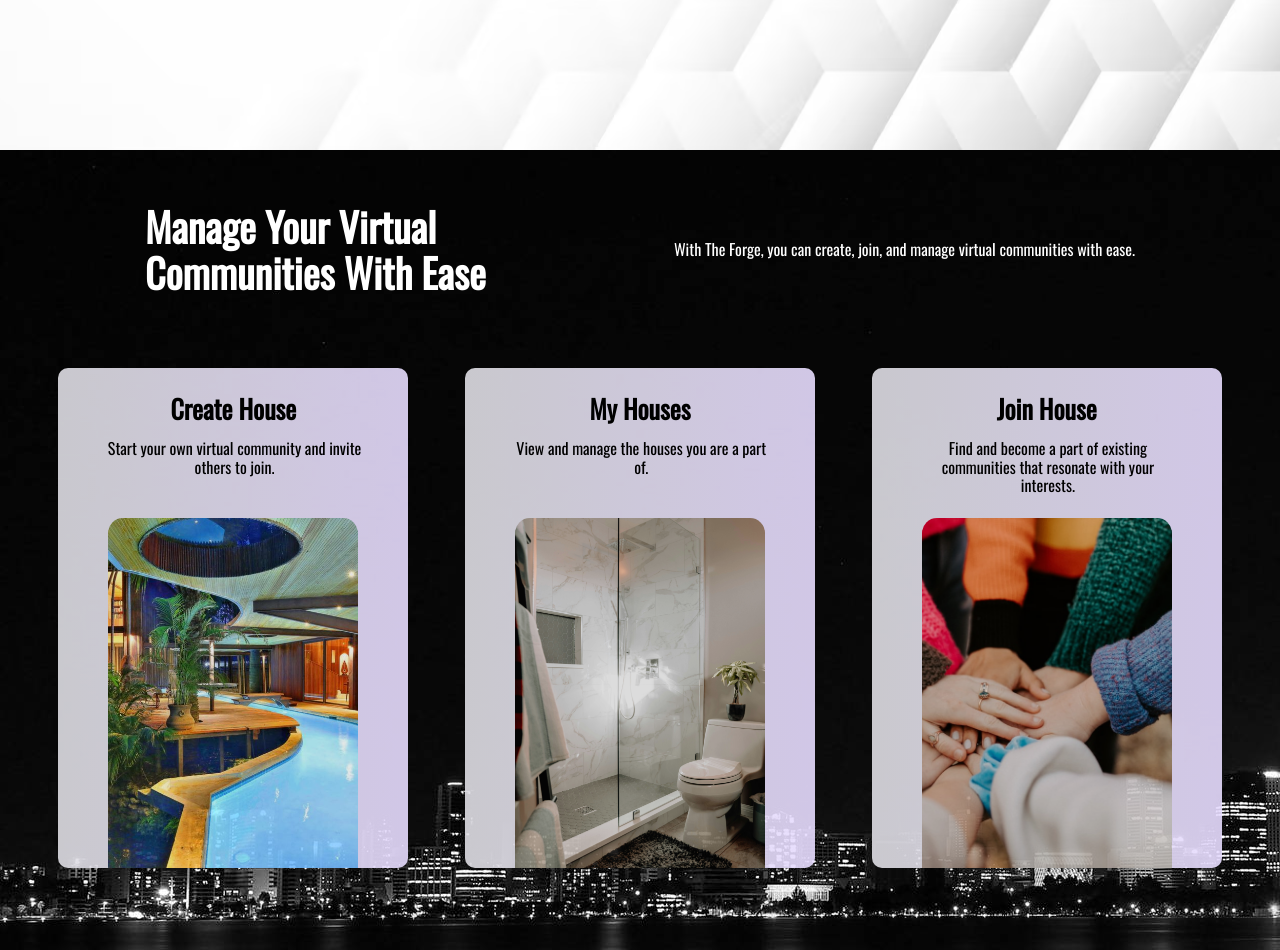
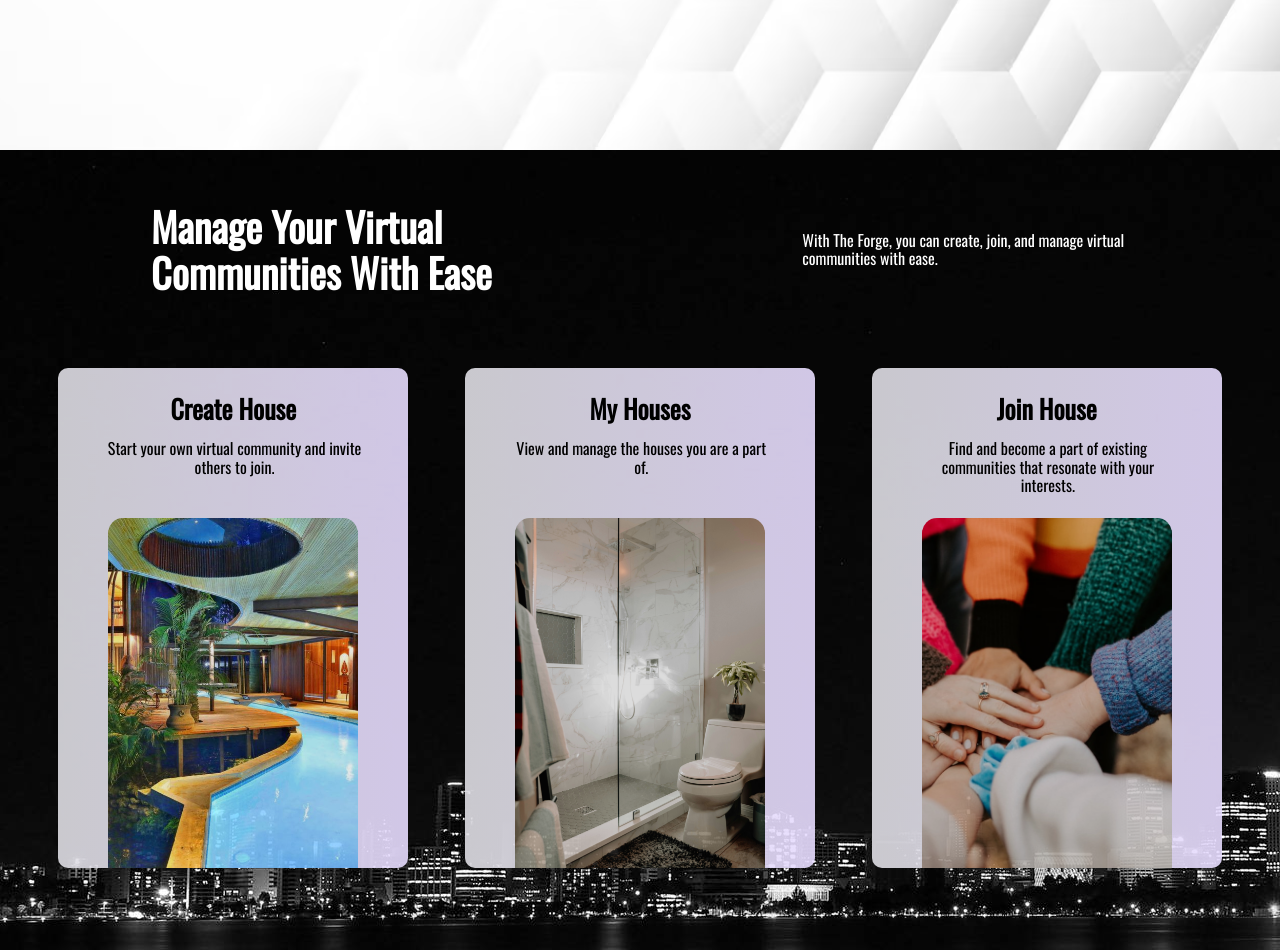
Before and after one commit to RWang-Dev/Community-Housing-App, a Flask app: page /user/home in a window 1280 px wide. Shown: the part 741-1691 px from the top of the page. Run offline with Flask 3, Linux system fonts and the light colour scheme; the visitor is signed in with stand-in values (Sample User, id 1); data that the repository does not hold is empty; some libraries are stand-ins or nearby versions.

Commit message:
user home changes

```diff
--- a/static/css/user_home.css
+++ b/static/css/user_home.css
@@ -101,6 +101,7 @@ body {
   flex-direction: row;
   justify-content: center;
   align-items: center;
+  gap: 10%;
 }
 
 .main-stuff-top h2 {
@@ -116,6 +117,7 @@ body {
   margin-left: 20px;
   padding: 20px;
   color: rgb(255, 255, 255);
+  width: 30%;
 }
 
 .main {
```
